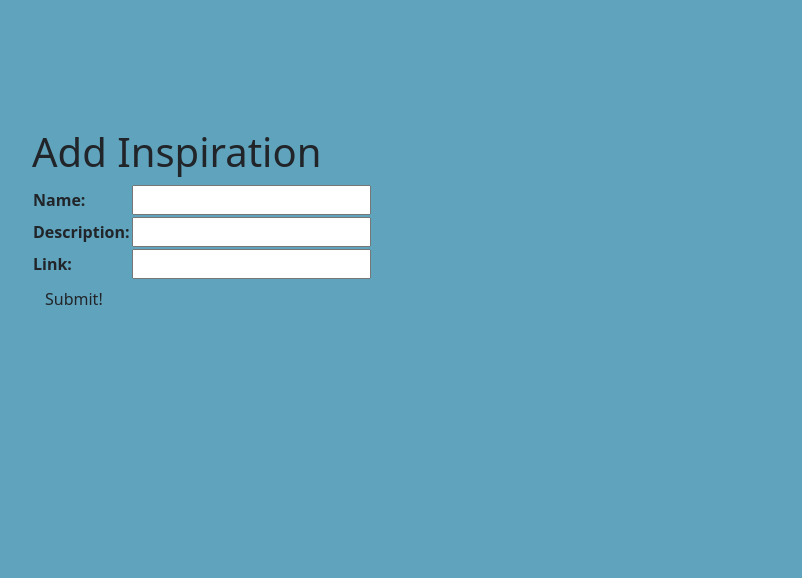
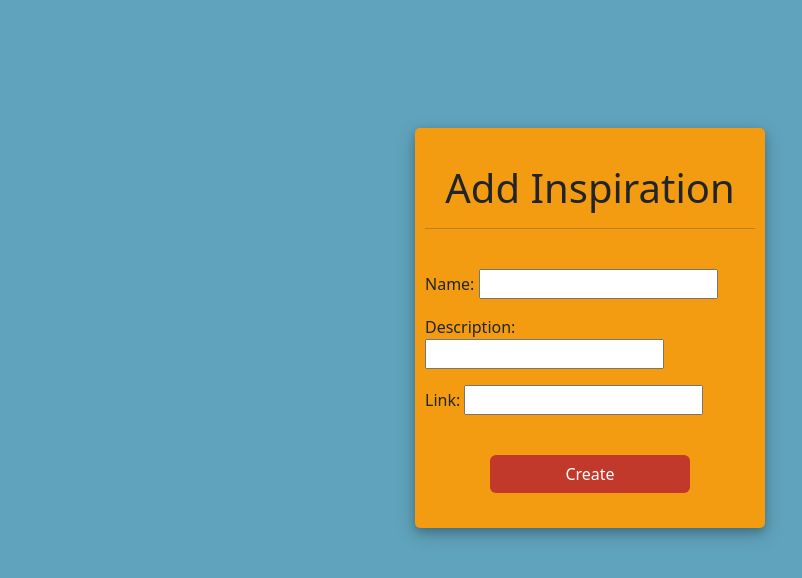
Before and after one commit to fernando-massa/inspirations, a Django app: page /inspirations/create/ in a window 1280 px wide. Shown: the part 61-639 px from the top of the page, without its empty margins (50-852 px from the left). Run offline with Django 4.2, Linux system fonts and the light colour scheme.

Commit message:
inspiration form style

```diff
--- a/inspiration2/main_app/templates/inspirations/index.html
+++ b/inspiration2/main_app/templates/inspirations/index.html
@@ -1,6 +1,6 @@
 {% extends 'base.html' %}
 {% block content %}
-    <h1>My Inspiration</h1>
+    <h1>My Inspirations</h1>
 
     {% for inspiration in inspirations %}
         <a href="{% url 'detail' inspiration.id %}">
--- a/inspiration2/main_app/templates/main_app/inspiration_form.html
+++ b/inspiration2/main_app/templates/main_app/inspiration_form.html
@@ -2,16 +2,22 @@
 
 {% block content %}
 
-        <h1>Add Inspiration</h1>
-
-    <!-- Leaving the action empty makes the form post to the same url used to display it -->
-    <form action="" enctype="multipart/form-data" method="post">
-        <!-- Django requires the following for security purposes -->
-        {% csrf_token %}
-        <table>
-            <!-- Render the inputs inside of <tr>s & <td>s -->
-            {{ form.as_table }}
-        </table>
-        <input type="submit" value="Submit!" class="btn">
-    </form>
+    <div class="container h-100">
+		<div class="d-flex justify-content-center h-100">
+			<div class="user_card">
+                <h1 class="fw-light text-center">Add Inspiration</h1>
+                <hr class="mt-2">
+				<div class="d-flex justify-content-center">
+					<form class= "mt-4" action="" enctype="multipart/form-data" method="post">
+                        <div class="form-input">{% csrf_token %}</div>
+                            {{ form.as_p }}
+                        </br>
+						<div class="d-flex justify-content-center login_container">
+                            <input type="submit" value="Create" class="btn login_btn">
+                        </div>
+					</form>
+				</div>
+			</div>
+		</div>
+	</div>
 {% endblock %}
```
